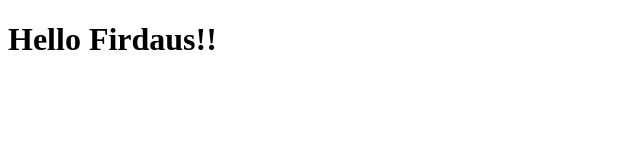
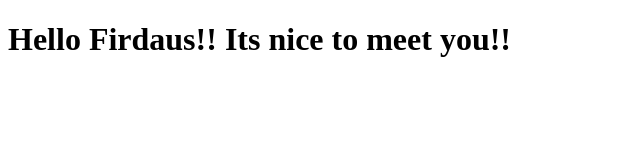
Before and after one commit to firdaus1706/my-test-repo, a plain HTML site: page site/index.html in a window 1280 px wide. Shown: the whole page, without its empty margins (0-640 px from the left). Drawn offline with Linux system fonts and the light colour scheme.

Commit message:
Small changes made in page.

```diff
--- a/site/index.html
+++ b/site/index.html
@@ -4,6 +4,6 @@
 	<title>Hello Firdaus!!</title>
 </head>
 <body>
-<h1>Hello Firdaus!!</h1>
+<h1>Hello Firdaus!! Its nice to meet you!!</h1>
 </body>
 </html>
```
